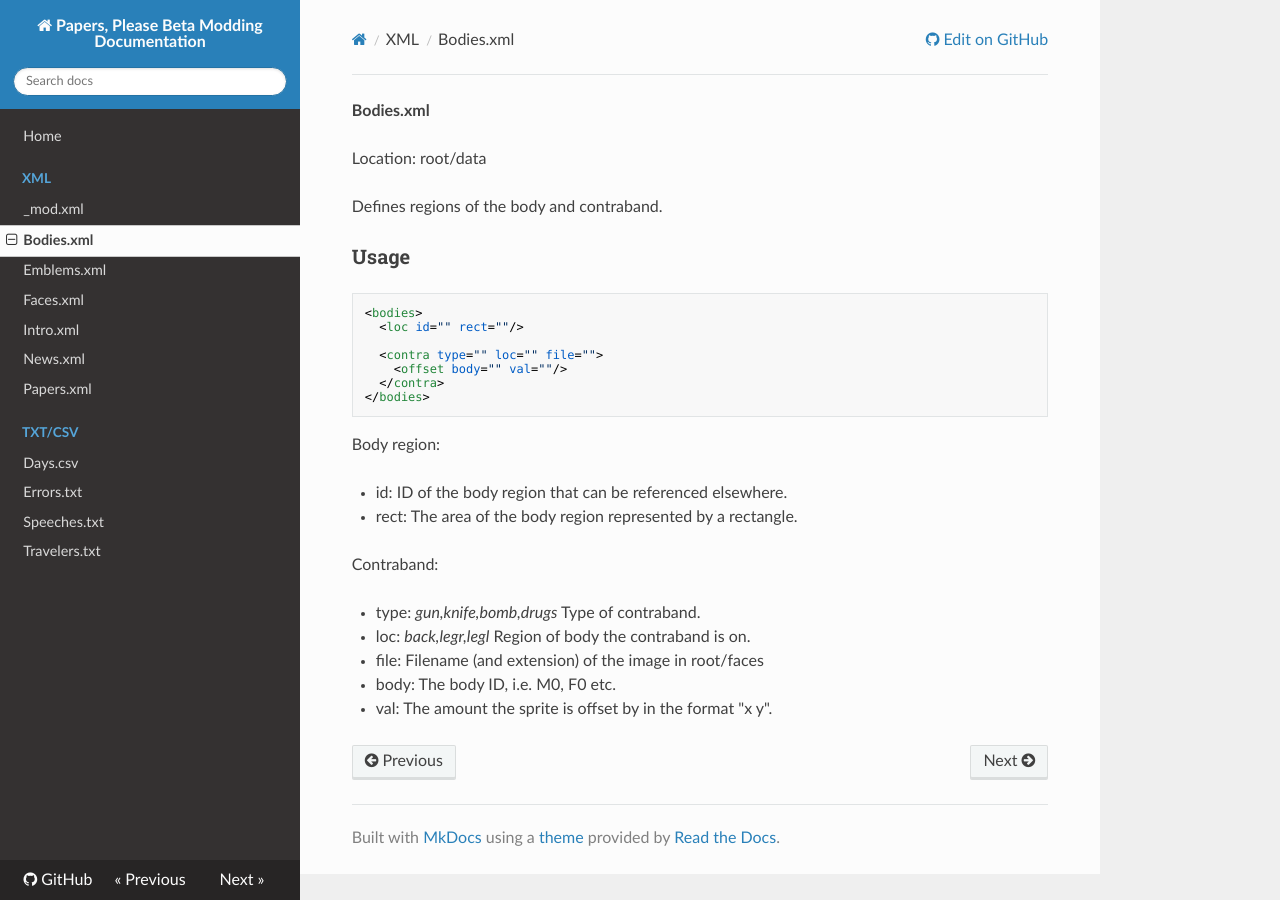
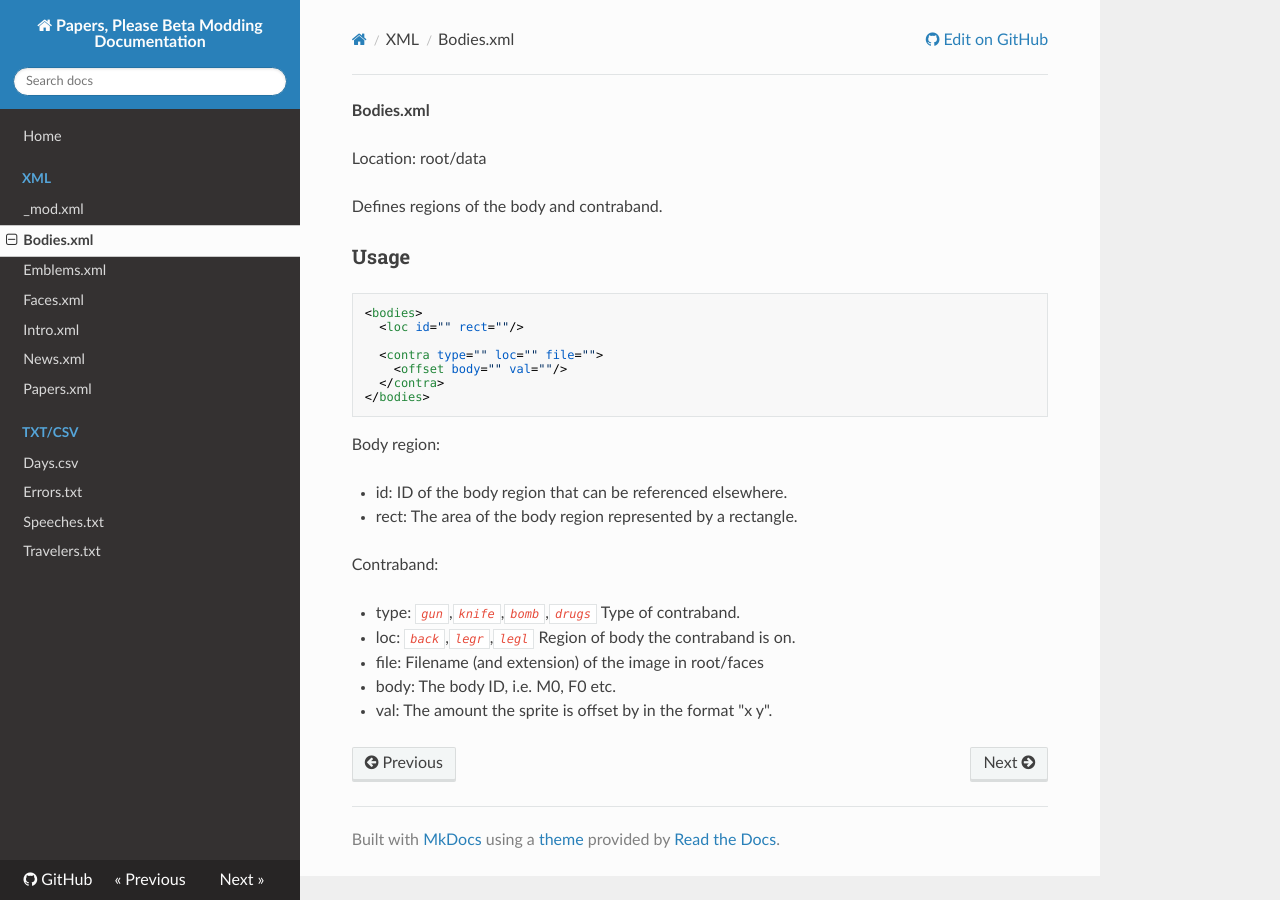
Before and after one commit to marinesciencedude/PapersPleaseModdingDoc, an MkDocs documentation site: the page built from docs/xml/Bodies.md, in a window 1280 px wide. Built offline with MkDocs 1.6.1, drawn with Linux system fonts in a browser that asks for light colours; nearby versions of some CDN libraries.

Commit message:
Adjusted paramter formatting
Now using inline code that is italicised

```diff
--- a/docs/xml/Bodies.md
+++ b/docs/xml/Bodies.md
@@ -23,8 +23,8 @@ Body region:
 
 Contraband:
 
-* type: _gun,knife,bomb,drugs_ Type of contraband.
-* loc: _back,legr,legl_ Region of body the contraband is on.
+* type: _`gun`_,_`knife`_,_`bomb`_,_`drugs`_ Type of contraband.
+* loc: _`back`_,_`legr`_,_`legl`_ Region of body the contraband is on.
 * file: Filename (and extension) of the image in root/faces
 * body: The body ID, i.e. M0, F0 etc.
 * val: The amount the sprite is offset by in the format "x y".
```
